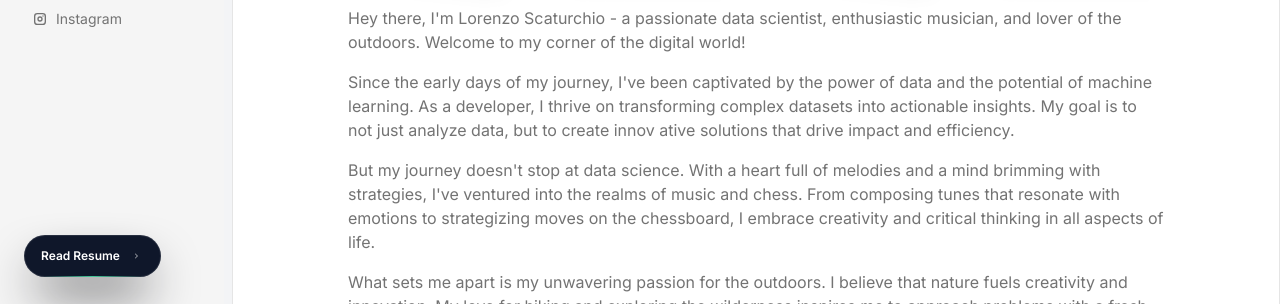
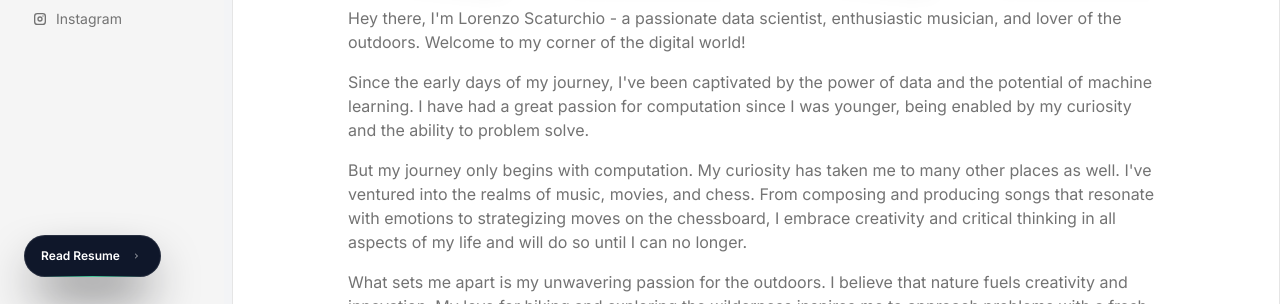
Before and after one commit to gr8monk3ys/test-repo, a Next.js app: page /about in a window 1280 px wide. Shown: the part 483-787 px from the top of the page. Built offline with nearby package versions, Linux system fonts and the light colour scheme.

Commit message:
Modified about section

```diff
--- a/src/components/About.tsx
+++ b/src/components/About.tsx
@@ -77,17 +77,17 @@ export default function About() {
         </Paragraph>
         <Paragraph className="mt-4">
           Since the early days of my journey, I&apos;ve been captivated by the power
-          of data and the potential of machine learning. As a developer, I
-          thrive on transforming complex datasets into actionable insights. My
-          goal is to not just analyze data, but to create innov ative solutions
-          that drive impact and efficiency.
+          of data and the potential of machine learning. I have had a great passion for
+          computation since I was younger, being enabled by my curiosity and the ability
+          to problem solve.
         </Paragraph>
         <Paragraph className="mt-4">
-          But my journey doesn&apos;t stop at data science. With a heart full of
-          melodies and a mind brimming with strategies, I&apos;ve ventured into the
-          realms of music and chess. From composing tunes that resonate with
-          emotions to strategizing moves on the chessboard, I embrace creativity
-          and critical thinking in all aspects of life.
+          But my journey only begins with computation. My curiosity has
+          taken me to many other places as well. I&apos;ve ventured into the
+          realms of music, movies, and chess. From composing and producing
+          songs that resonate with emotions to strategizing moves on the chessboard,
+          I embrace creativity and critical thinking in all aspects of my life and
+          will do so until I can no longer.
         </Paragraph>
         <Paragraph className="mt-4">
           What sets me apart is my unwavering passion for the outdoors. I
@@ -99,18 +99,12 @@ export default function About() {
         <Paragraph className="mt-4">
           Through this website, I aim to share my insights, experiences, and
           creations with you. Whether you&apos;re a fellow data scientist seeking
-          solutions, a musician in search of inspiration, or simply someone who
-          appreciates the beauty of nature, there&apos;s something here for you.
+          solutions, a musician in search of collaboration, or simply someone who
+          appreciates the beauty of the world we simply don&apos;t understand,
+          there&apos;s something here for you and hopefully we can find commonality.
         </Paragraph>
         <Paragraph className="mt-4">
-          Join me on this journey of data and melodies, logic and creativity,
-          analysis and adventure. Together, we can explore the boundless
-          possibilities of technology and artistry, all while reveling in the
-          sheer beauty of the natural world.
-        </Paragraph>
-        <Paragraph className="mt-4">
-          Thank you for being here, and I can&apos;t wait to embark on this adventure
-          with you.
+          Thank you for being here to listen to what I have to say.
         </Paragraph>
       </div>
     </div>
```
